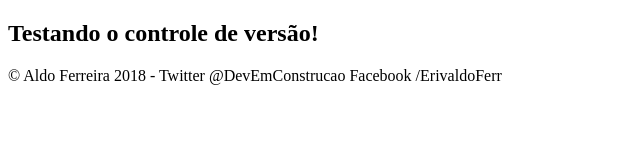
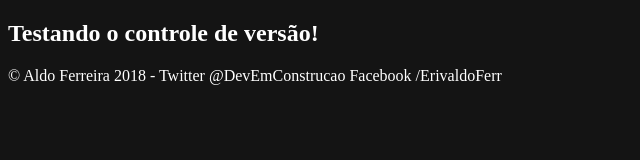
Before and after one commit to AldoFerr/git-curso, a plain HTML site: page index.html in a window 1280 px wide. Shown: the whole page, without its empty margins (0-640 px from the left). Drawn offline with Linux system fonts and the light colour scheme.

Commit message:
inicio do design

```diff
--- /dev/null
+++ b/estilo.css
@@ -0,0 +1,4 @@
+body {
+	background-color: rgba(20,20,20);
+	color: white;
+}
--- a/index.html
+++ b/index.html
@@ -2,6 +2,7 @@
 <html>
 <head>
 	<title>Projeto de Teste!</title>
+	<link rel="stylesheet" type="text/css" href="estilo.css">
 </head>
 <body>
 	<h2>Testando o controle de versão!</h2>
```
